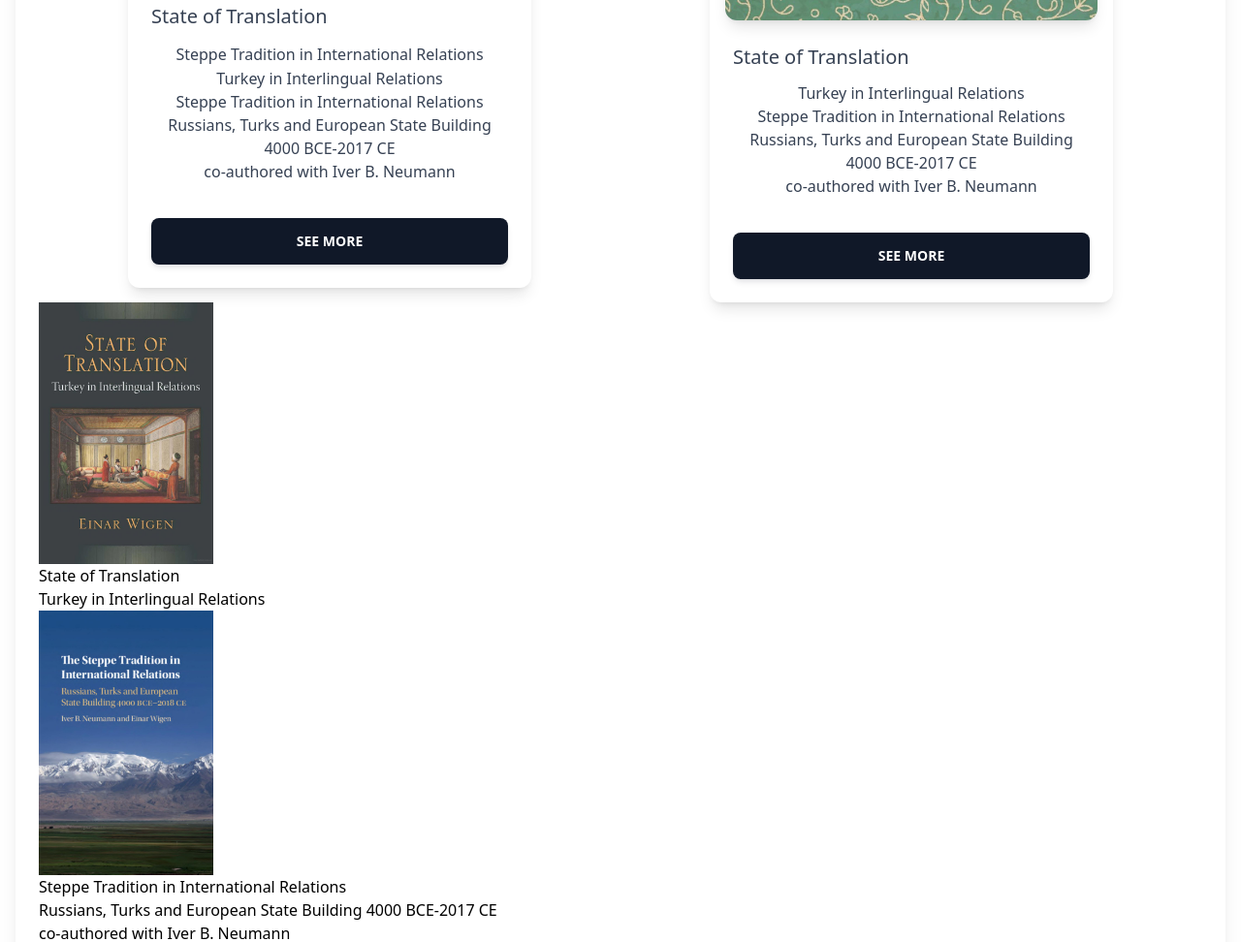
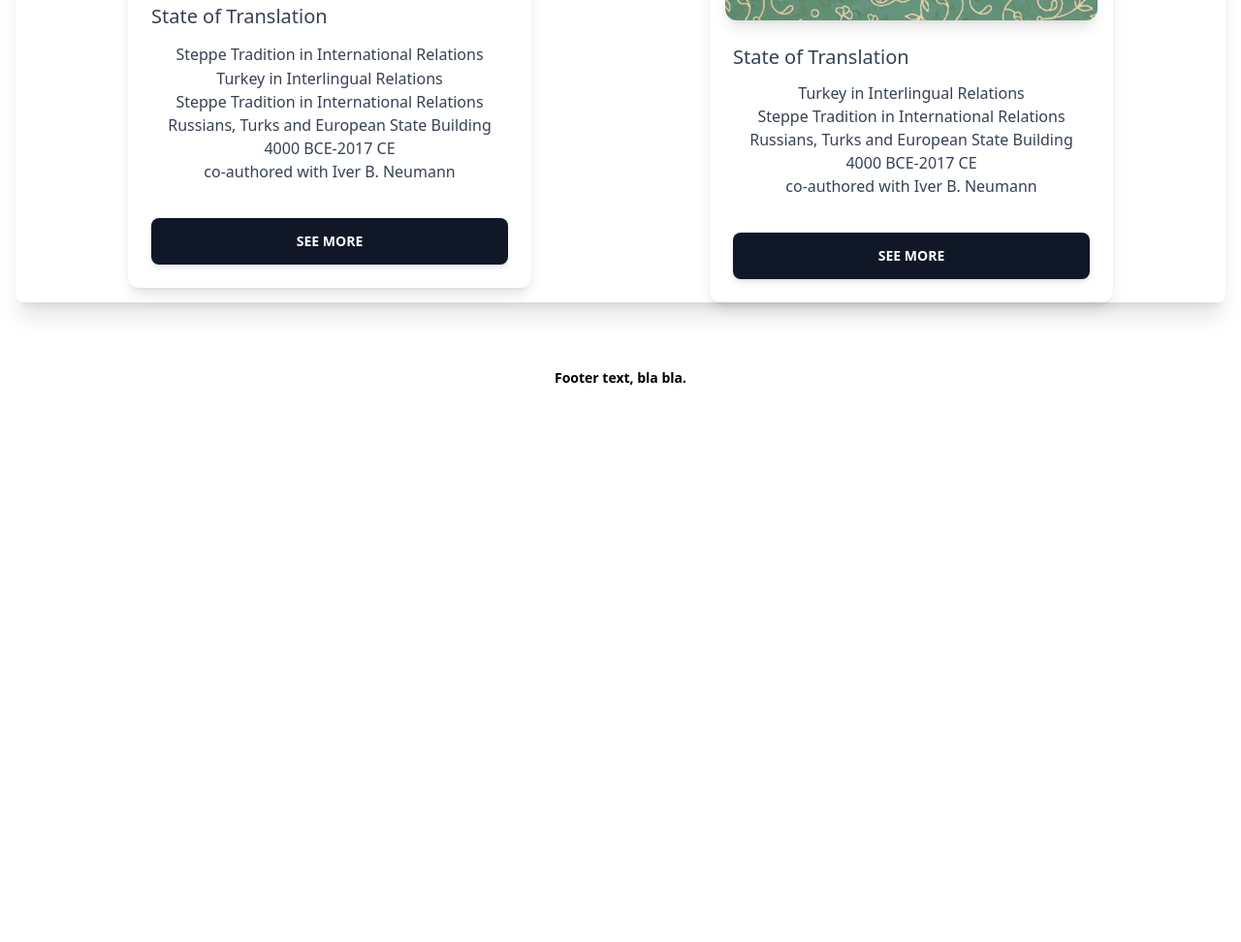
Before and after one commit to einarwig/website, an Eleventy site: page books.html in a window 1280 px wide. Shown: the part 2090-3062 px from the top of the page at 97% size. After the commit the page ends 2582 px from the top, so only its background shows below. Built offline with nearby package versions, Linux system fonts and the light colour scheme; Eleventy itself is replaced by a stand-in of ours; files that its build step writes are made by us from their sources.

Commit message:
commented out books

```diff
--- a/books.html
+++ b/books.html
@@ -137,7 +137,7 @@ layout: layout.html
 
       </div>
 
-      <ul class="books">
+      <!--<ul class="books">
         <li>
             <img
               src="/website/Assets/State_of_Translation.jpeg"
@@ -192,7 +192,7 @@ layout: layout.html
           <p>Nothing International is Alien</p>
         </h3>
         <p>Co-edited with Halvard Leira and Alireza Shams Lahijani</p>
-      </ul>
+      </ul>-->
 
     </div>
   </div>
```
